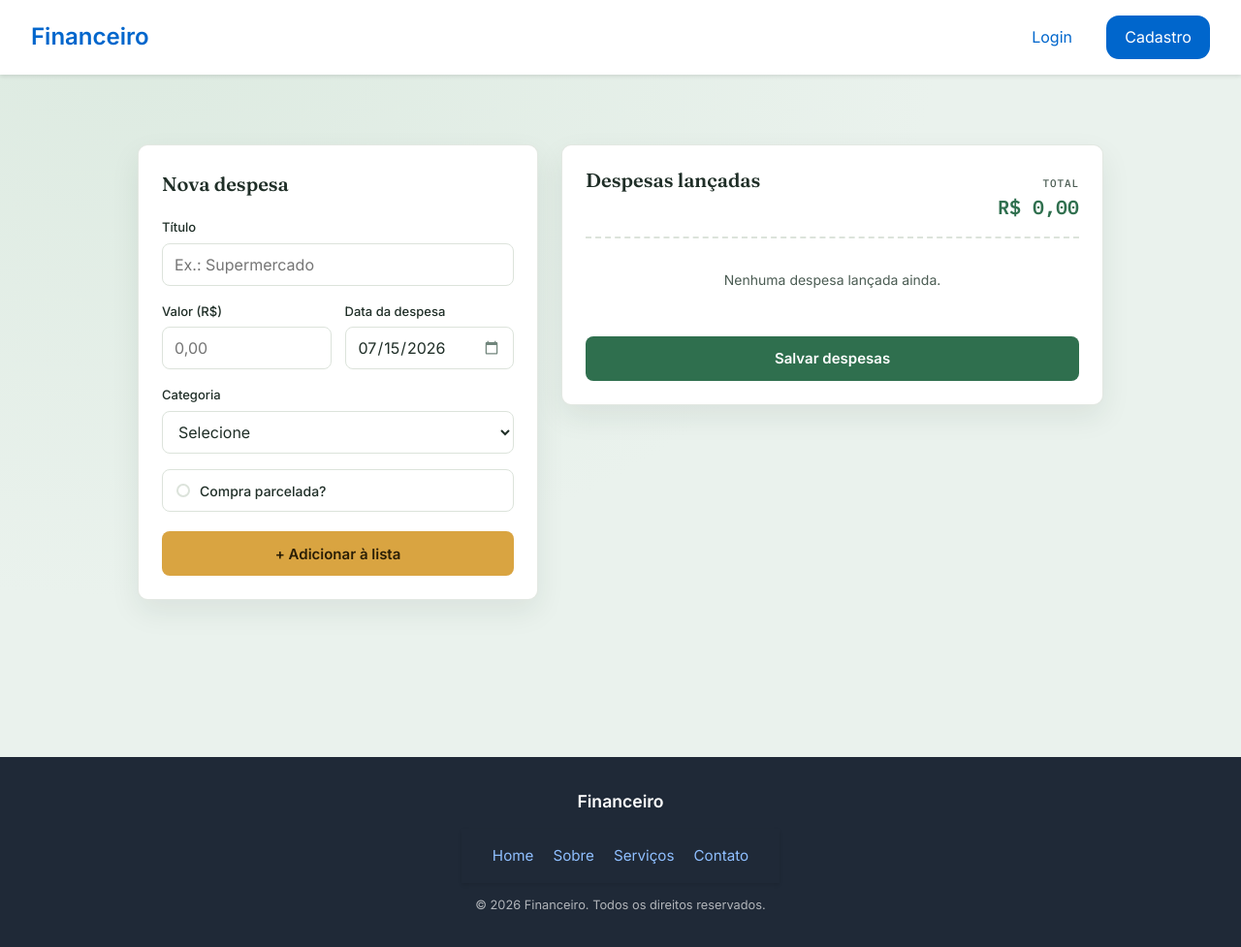
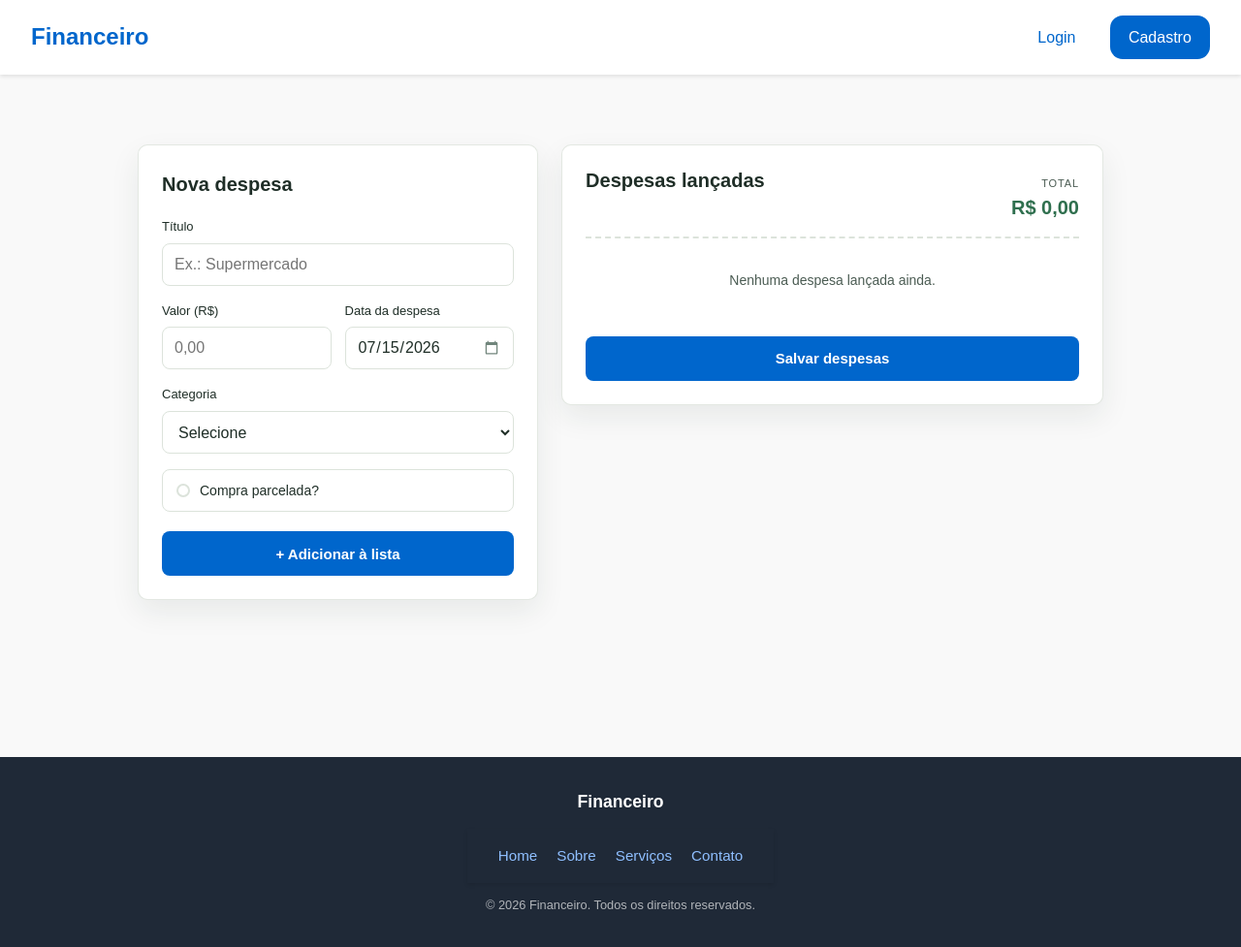
Before and after one commit to Gleison-Torres/financial, a Django app: template home/templates/home.html in a window 1280 px wide. Shown: the whole page at 97% size. Run offline with Django 5.2, Linux system fonts and the light colour scheme; the template is opened without the code that fills it, so the values that code supplies are empty; parts of the project's set-up code (start-up, migrations or seed data) failed here and were passed over.

Commit message:
refactor: melhora layout da home.html e ajuste de  estilos da base

```diff
--- a/home/static/css/home.css
+++ b/home/static/css/home.css
@@ -29,9 +29,11 @@
 
     body {
       margin: 0;
-      background: radial-gradient(120% 140% at 10% 0%, var(--bg-2) 0%, var(--bg) 55%);
+      background:
+        linear-gradient(160deg, #0f172a);
+
       min-height: 100vh;
-      font-family: var(--font-body);
+      font-family: arial;
       color: var(--ink);
     }
 
@@ -40,7 +42,6 @@
       margin: 0 auto;
       padding: clamp(20px, 5vw, 40px) clamp(16px, 4vw, 20px) 64px;
     }
-
 
 
     /* =========================================================
@@ -68,7 +69,7 @@
     }
 
     .card-title {
-      font-family: var(--font-display);
+      font-family: arial;
       font-weight: 600;
       font-size: 20px;
       margin: 0 0 18px;
@@ -102,7 +103,7 @@
     }
 
     input, select {
-      font-family: var(--font-body);
+      font-family: arial;
       font-size: 16px; /* evita zoom automático no iOS */
       padding: 10px 12px;
       border: 1px solid var(--line);
@@ -148,7 +149,7 @@
       border-radius: 8px;
       padding: 11px 14px;
       min-height: 44px;
-      font-family: var(--font-body);
+      font-family: arial;
       font-size: 14px;
       font-weight: 500;
       color: var(--ink);
@@ -193,7 +194,7 @@
     .btn {
       border: none;
       border-radius: 8px;
-      font-family: var(--font-body);
+      font-family: arial;
       font-weight: 600;
       font-size: 15px;
       padding: 13px 18px;
@@ -206,13 +207,13 @@
     .btn:active { transform: translateY(1px); }
 
     .btn-primary {
-      background: var(--gold);
-      color: #2A1E06;
+      background-color: #0066cc;
+      color: #ffffff;
       margin-top: 6px;
     }
 
     .btn-save {
-      background: var(--green);
+      background-color: #0066cc;
       color: #FFFFFF;
       margin-top: 18px;
     }
@@ -246,7 +247,7 @@
       display: flex;
       flex-direction: column;
       align-items: flex-end;
-      font-family: var(--font-mono);
+      font-family: arial;
     }
 
     .receipt-total span {
@@ -315,7 +316,7 @@
     }
 
     .item-tag {
-      font-family: var(--font-mono);
+      font-family: arial;
       font-size: 11px;
       text-transform: uppercase;
       letter-spacing: 0.04em;
@@ -326,13 +327,13 @@
     }
 
     .item-date {
-      font-family: var(--font-mono);
+      font-family: arial;
       font-size: 11.5px;
       color: var(--green-dark);
     }
 
     .item-installments {
-      font-family: var(--font-mono);
+      font-family: arial;
       font-size: 12.5px;
       color: var(--clay-dark);
     }
@@ -345,7 +346,7 @@
     }
 
     .item-value {
-      font-family: var(--font-mono);
+      font-family: arial;
       font-weight: 600;
       font-size: 15px;
       color: var(--green);
--- a/login/static/css/login.css
+++ b/login/static/css/login.css
@@ -27,9 +27,10 @@
       place-items: center;
       padding: 1.5rem;
       background:
-        radial-gradient(1200px 600px at 10% -10%, rgba(139, 92, 246, 0.35), transparent 60%),
-        radial-gradient(900px 500px at 110% 10%, rgba(56, 189, 248, 0.30), transparent 60%),
+        radial-gradient(1200px 600px at 10% -10%, rgba(139,92,246,.35), transparent 60%),
+        radial-gradient(900px 500px at 110% 10%, rgba(56,189,248,.30), transparent 60%),
         linear-gradient(160deg, #0f172a, #0a0f1e);
+
       overflow: hidden;
     }
 
```
